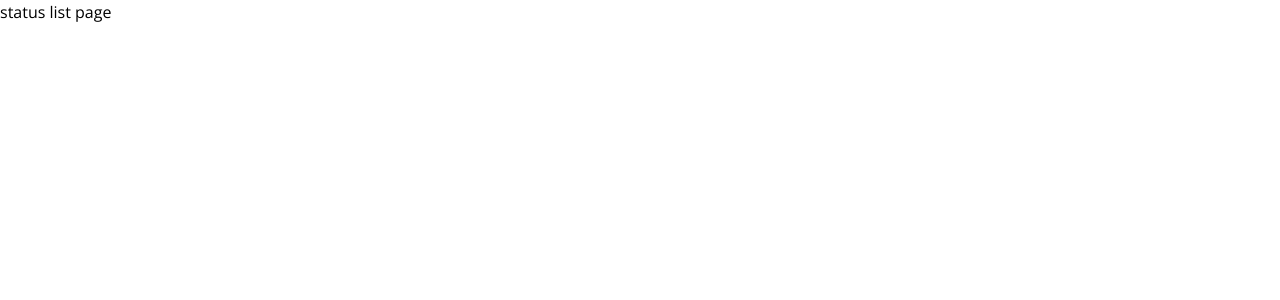
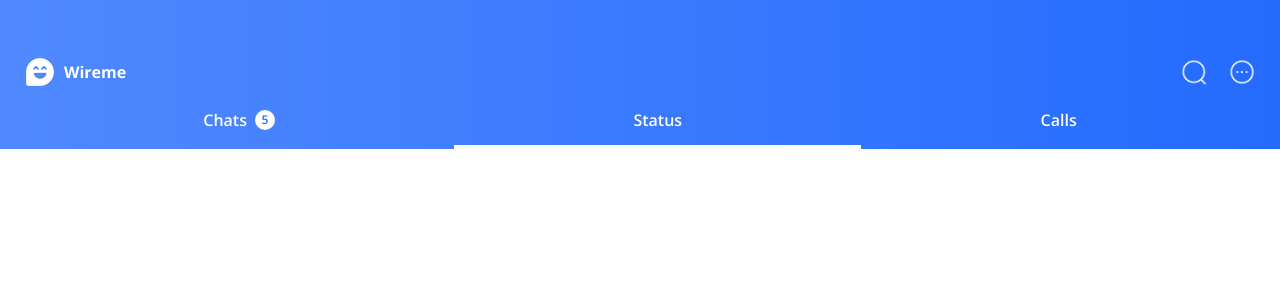
Before and after one commit to nothing628/wireme, a Vue app: page /status in a window 1280 px wide. Shown: the top 300 px of the page. Built offline with nearby package versions, Linux system fonts and the light colour scheme.

Commit message:
add main toolbar to status list page

```diff
--- a/src/components/MainTabs.vue
+++ b/src/components/MainTabs.vue
@@ -1,9 +1,27 @@
+<script setup lang="ts">
+import TabItem from './TabItem.vue'
+
+defineProps({
+    activeIndex: {
+        type: Number,
+        required: false,
+        default: 0,
+    }
+})
+</script>
+
 <template>
     <div class="px-6">
         <ul class="flex text-white h-[41px]">
-            <li class="font-semibold flex-grow text-center border-b-4 border-b-white"><a class="flex items-center justify-center">Chats <span class="ml-2 text-[#246BFD] text-xs w-5 h-5 rounded-full inline-flex items-center justify-center bg-white">5</span></a></li>
-            <li class="font-semibold flex-grow text-center"><a>Status</a></li>
-            <li class="font-semibold flex-grow text-center"><a>Calls</a></li>
+            <TabItem :is-active="activeIndex == 0">
+                <a class="flex items-center justify-center">
+                    Chats
+                    <span
+                        class="ml-2 text-[#246BFD] text-xs w-5 h-5 rounded-full inline-flex items-center justify-center bg-white">5</span>
+                </a>
+            </TabItem>
+            <TabItem :is-active="activeIndex == 1"><a>Status</a></TabItem>
+            <TabItem :is-active="activeIndex == 2"><a>Calls</a></TabItem>
         </ul>
     </div>
 </template>
--- /dev/null
+++ b/src/components/TabItem.vue
@@ -0,0 +1,11 @@
+<script setup lang="ts">
+defineProps<{
+    isActive?: Boolean
+}>()
+</script>
+
+<template>
+    <li class="font-semibold flex-grow text-center" :class="isActive ? 'border-b-4 border-b-white' : ''">
+        <slot></slot>
+    </li>
+</template>
--- a/src/pages/status/StatusListPage.vue
+++ b/src/pages/status/StatusListPage.vue
@@ -1,5 +1,12 @@
+<script setup lang="ts">
+import GradientBackground from '../../components/GradientBackground.vue';
+import MainToolbar from '../../components/MainToolbar.vue';
+import MainTabs from '../../components/MainTabs.vue';
+</script>
+
 <template>
-    <div>
-        status list page
-    </div>
+    <GradientBackground>
+        <MainToolbar />
+        <MainTabs :active-index="1"/>
+    </GradientBackground>
 </template>
```
